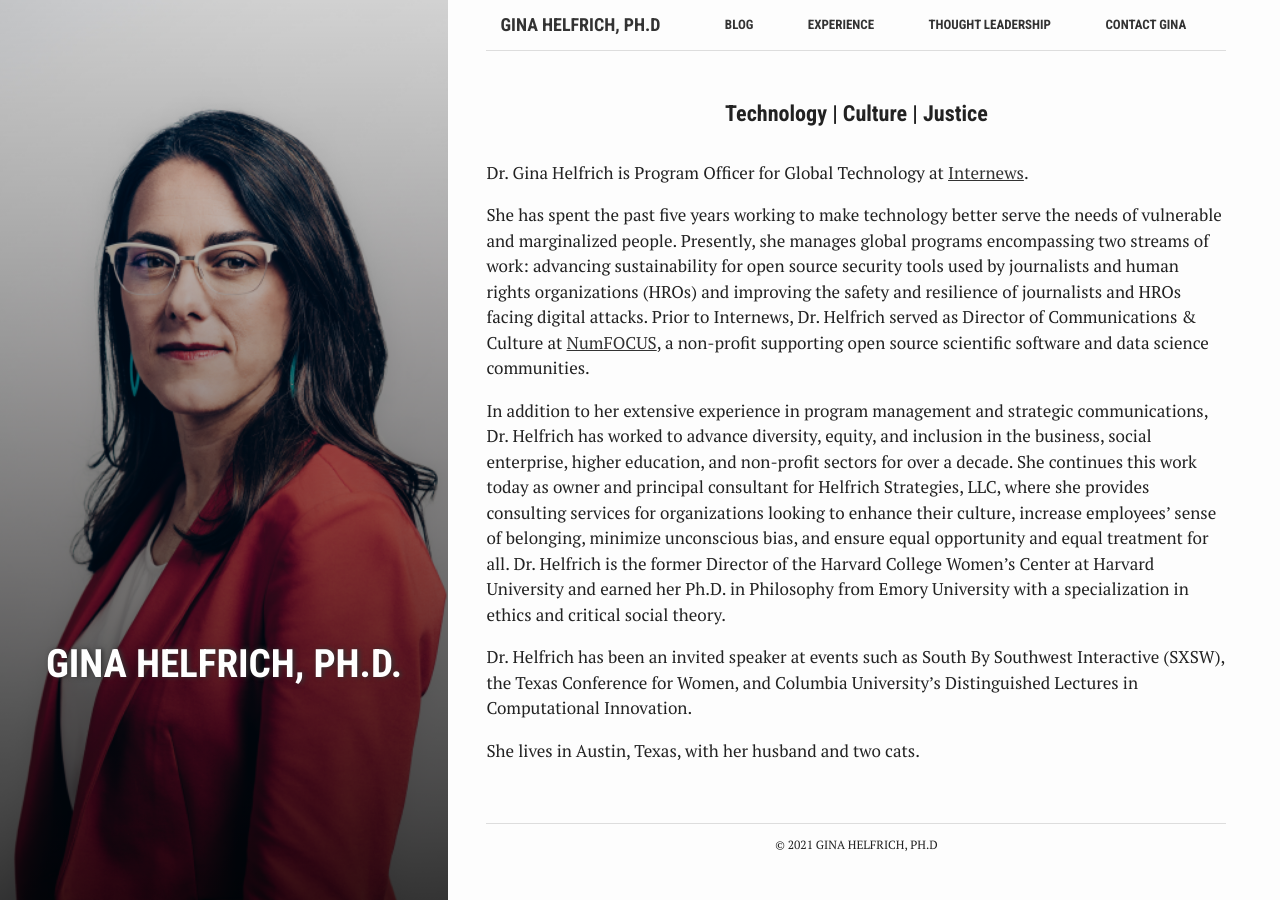
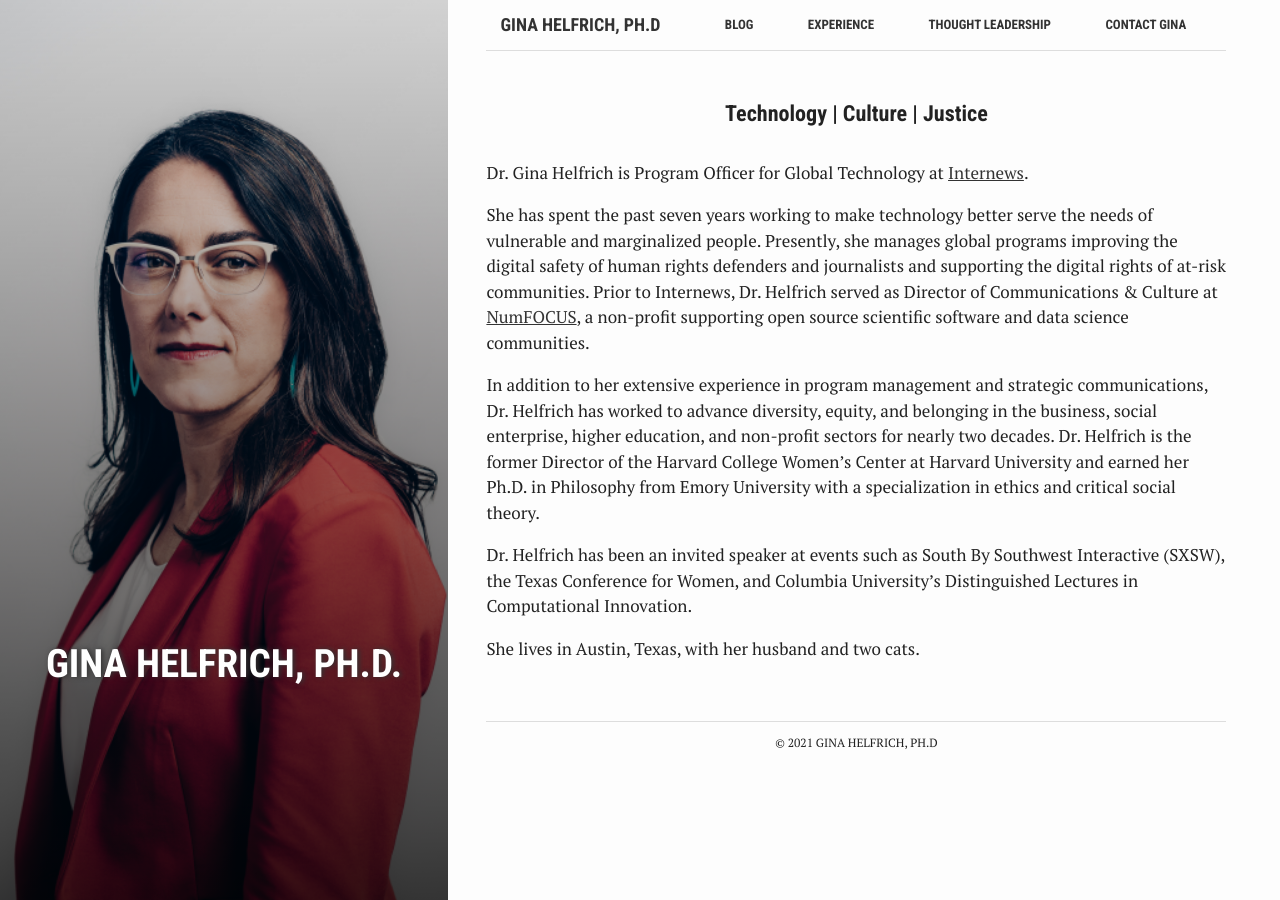
Before and after one commit to Dr-G/Dr-G.github.io, a Jekyll site: the page built from index.md, in a window 1280 px wide. Built offline with Jekyll 4.4.1, drawn with Linux system fonts in a browser that asks for light colours.

Commit message:
Update index.md
update bio

```diff
--- a/index.md
+++ b/index.md
@@ -12,9 +12,9 @@ crawlertitle: "Gina Helfrich, Ph.D. | About"
 
 Dr. Gina Helfrich is Program Officer for Global Technology at [Internews](https://globaltech.internews.org/).
 
-She has spent the past five years working to make technology better serve the needs of vulnerable and marginalized people. Presently, she manages global programs encompassing two streams of work: advancing sustainability for open source security tools used by journalists and human rights organizations (HROs) and improving the safety and resilience of journalists and HROs facing digital attacks. Prior to Internews, Dr. Helfrich served as Director of Communications & Culture at [NumFOCUS](https://numfocus.org), a non-profit supporting open source scientific software and data science communities.
+She has spent the past seven years working to make technology better serve the needs of vulnerable and marginalized people. Presently, she manages global programs improving the digital safety of human rights defenders and journalists and supporting the digital rights of at-risk communities. Prior to Internews, Dr. Helfrich served as Director of Communications & Culture at [NumFOCUS](https://numfocus.org), a non-profit supporting open source scientific software and data science communities.
 
-In addition to her extensive experience in program management and strategic communications, Dr. Helfrich has worked to advance diversity, equity, and inclusion in the business, social enterprise, higher education, and non-profit sectors for over a decade. She continues this work today as owner and principal consultant for Helfrich Strategies, LLC, where she provides consulting services for organizations looking to enhance their culture, increase employees' sense of belonging, minimize unconscious bias, and ensure equal opportunity and equal treatment for all. Dr. Helfrich is the former Director of the Harvard College Women’s Center at Harvard University and earned her Ph.D. in Philosophy from Emory University with a specialization in ethics and critical social theory.
+In addition to her extensive experience in program management and strategic communications, Dr. Helfrich has worked to advance diversity, equity, and belonging in the business, social enterprise, higher education, and non-profit sectors for nearly two decades. Dr. Helfrich is the former Director of the Harvard College Women’s Center at Harvard University and earned her Ph.D. in Philosophy from Emory University with a specialization in ethics and critical social theory.
 
 Dr. Helfrich has been an invited speaker at events such as South By Southwest Interactive (SXSW), the Texas Conference for Women, and Columbia University’s Distinguished Lectures in Computational Innovation.
 
```
